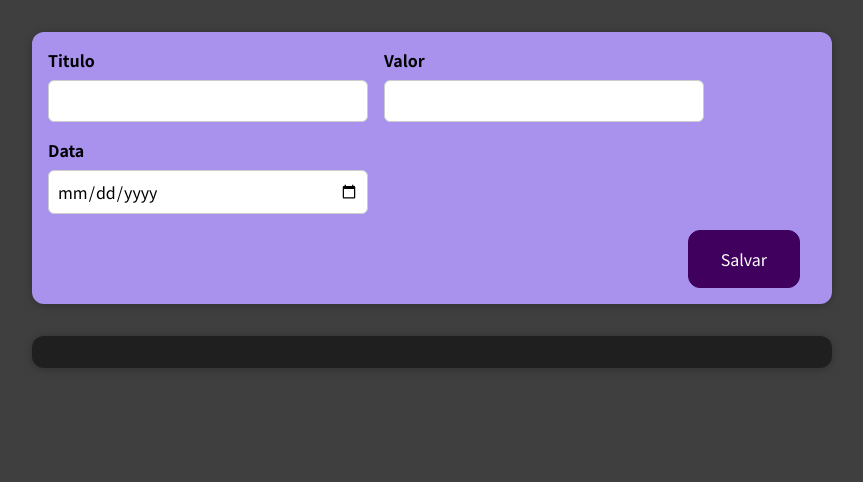
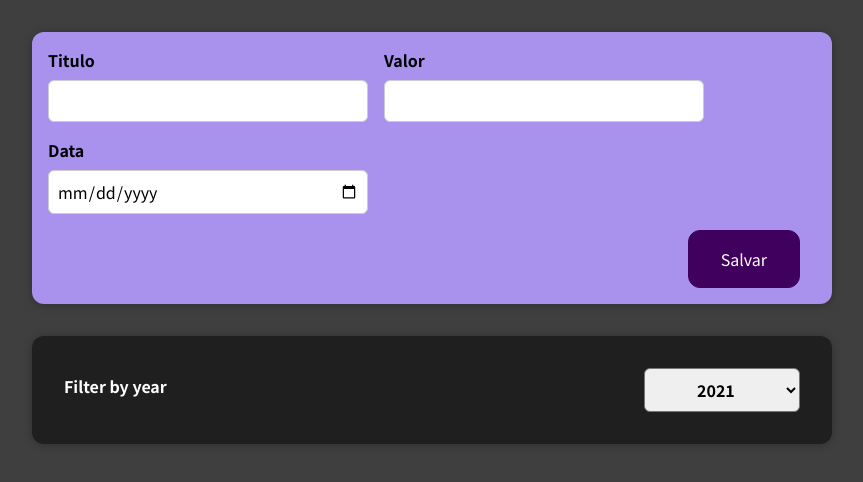
Before and after one commit to jviitsm/react-complete-guide, a React (Create React App) app: page / in a window 1280 px wide. Shown: the top 482 px of the page, without its empty margins (208-1071 px from the left). Built offline with nearby package versions, Linux system fonts and the light colour scheme.

Commit message:
filter added

```diff
--- a/src/components/ExpenseItem/index.js
+++ b/src/components/ExpenseItem/index.js
@@ -6,13 +6,11 @@ import './styles.css';
 
 export default function ExpenseItem(props) {
 
-    const [title, setTitle] = useState(props.title);
-
     return (
         <Card className="expense-item">
             <ExpenseDate date={props.date}/>
             <div className="expense-item__description">
-            <h2>{title}</h2>
+            <h2>{props.title}</h2>
             <div className="expense-item__price">R$ {props.amount}</div>
             </div>
         </Card>
--- a/src/components/Expenses/index.js
+++ b/src/components/Expenses/index.js
@@ -1,5 +1,6 @@
-import React from 'react'
+import React, {useState} from 'react'
 
+import ExpensesFilter from '../ExpensesFilter';
 import ExpenseItem from '../ExpenseItem';
 import Card from '../../Card';
 
@@ -7,12 +8,19 @@ import './styles.css';
 
 export default function Expenses(props) {
 
+    const [selectedYear, setSelectedYear] = useState('2021');
 
+
+    const handleFilterChange = (year) => {
+        console.log(year);
+        setSelectedYear(year);
+    }
 
     return (
         <Card className="expenses">
+            <ExpensesFilter selectFilter={handleFilterChange} selectedYear={selectedYear} />
             {props.expenses ? props.expenses.map(item =>
-                <ExpenseItem title={item.title} amount={item.amount} date={item.date} />) : ''}
+                <ExpenseItem key={item.id} title={item.title} amount={item.amount} date={item.date} />) : ''}
 
         </Card>
     )
--- /dev/null
+++ b/src/components/ExpensesFilter/index.js
@@ -0,0 +1,27 @@
+import React, {useState} from 'react';
+
+import './styles.css';
+
+const ExpensesFilter = (props) => {
+
+    const handleSelectChange = (event) => {
+        const value = event.target.value;
+        props.selectFilter(value);
+    }
+
+    return (
+        <div className='expenses-filter'>
+            <div className='expenses-filter__control'>
+                <label>Filter by year</label>
+                <select value={props.selectedYear} onChange={handleSelectChange}>
+                    <option value='2022'>2022</option>
+                    <option value='2021'>2021</option>
+                    <option value='2020'>2020</option>
+                    <option value='2019'>2019</option>
+                </select>
+            </div>
+        </div>
+    );
+};
+
+export default ExpensesFilter;
--- /dev/null
+++ b/src/components/ExpensesFilter/styles.css
@@ -0,0 +1,24 @@
+.expenses-filter {
+    color: white;
+    padding: 0 1rem;
+  }
+
+  .expenses-filter__control {
+    display: flex;
+    width: 100%;
+    align-items: center;
+    justify-content: space-between;
+    margin: 1rem 0;
+  }
+
+  .expenses-filter label {
+    font-weight: bold;
+    margin-bottom: 0.5rem;
+  }
+
+  .expenses-filter select {
+    font: inherit;
+    padding: 0.5rem 3rem;
+    font-weight: bold;
+    border-radius: 6px;
+  }
```
Also changed, not shown: 1 other file (tests, documents, lock files or other folders).
